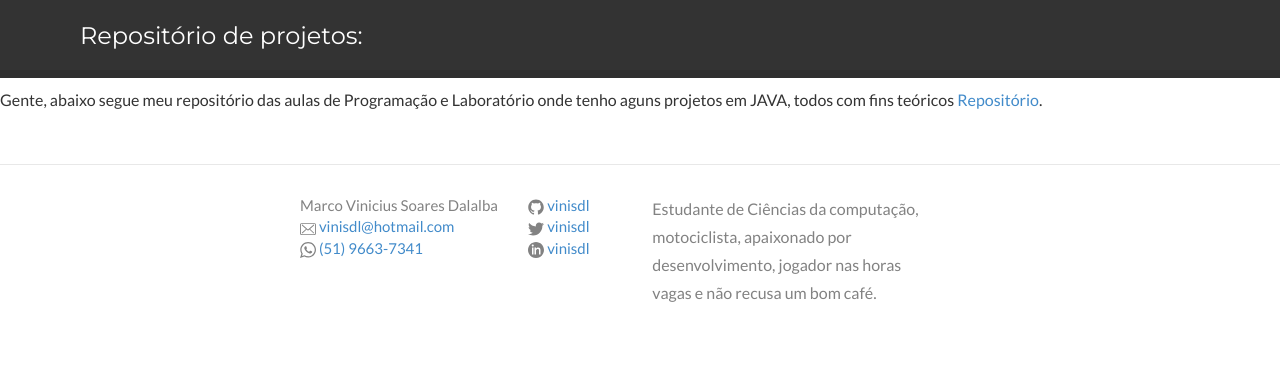
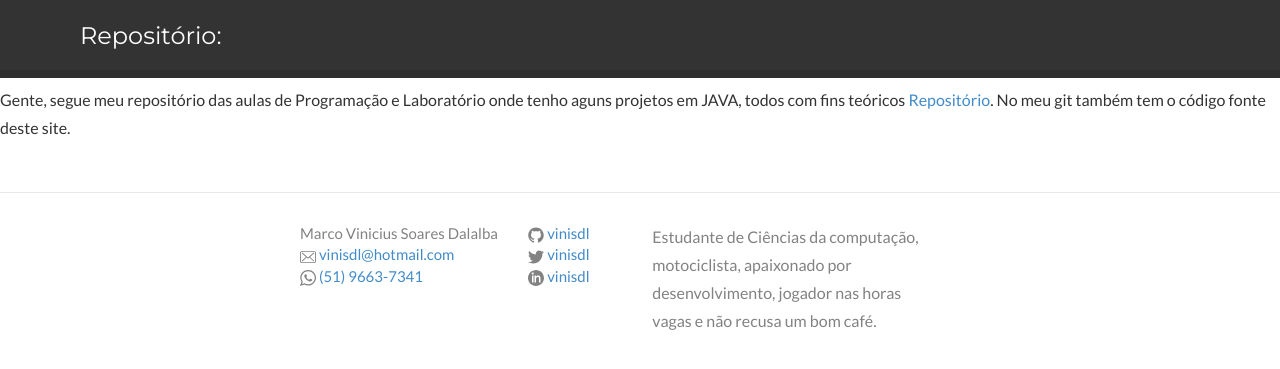
Before and after one commit to vinisdl/vinisdl.github.io, a Jekyll site: the page built from _posts/articles/2016-08-29-post.md, in a window 1280 px wide. Shown: the top 369 px of the page. Built offline with Jekyll 4.4.1, drawn with Linux system fonts in a browser that asks for light colours; nearby versions of some CDN libraries.

Commit message:
Update 2016-08-29-post.md

```diff
--- a/_posts/articles/2016-08-29-post.md
+++ b/_posts/articles/2016-08-29-post.md
@@ -1,6 +1,6 @@
 ---
 layout: post
-title:  "Repositório de projetos:"
+title:  "Repositório:"
 date:   2016-08-29
 author: Marco Dalalba
 categories: articles
@@ -9,5 +9,6 @@ type: blog
 layout: default
 ---
 
-Gente, abaixo segue meu repositório das aulas de Programação e Laboratório onde tenho aguns projetos em JAVA, todos com fins
+Gente, segue meu repositório das aulas de Programação e Laboratório onde tenho aguns projetos em JAVA, todos com fins
 teóricos [Repositório](https://github.com/vinisdl/CC).
+No meu git também tem o código fonte deste site.
```
